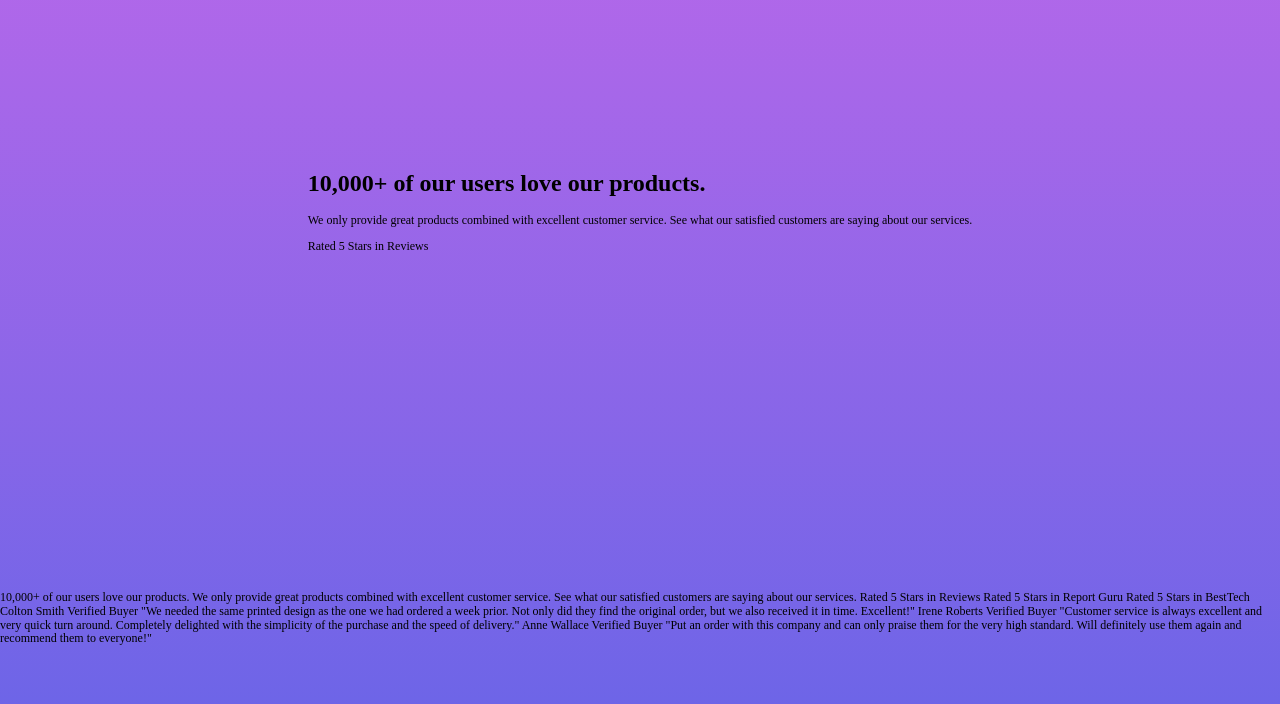
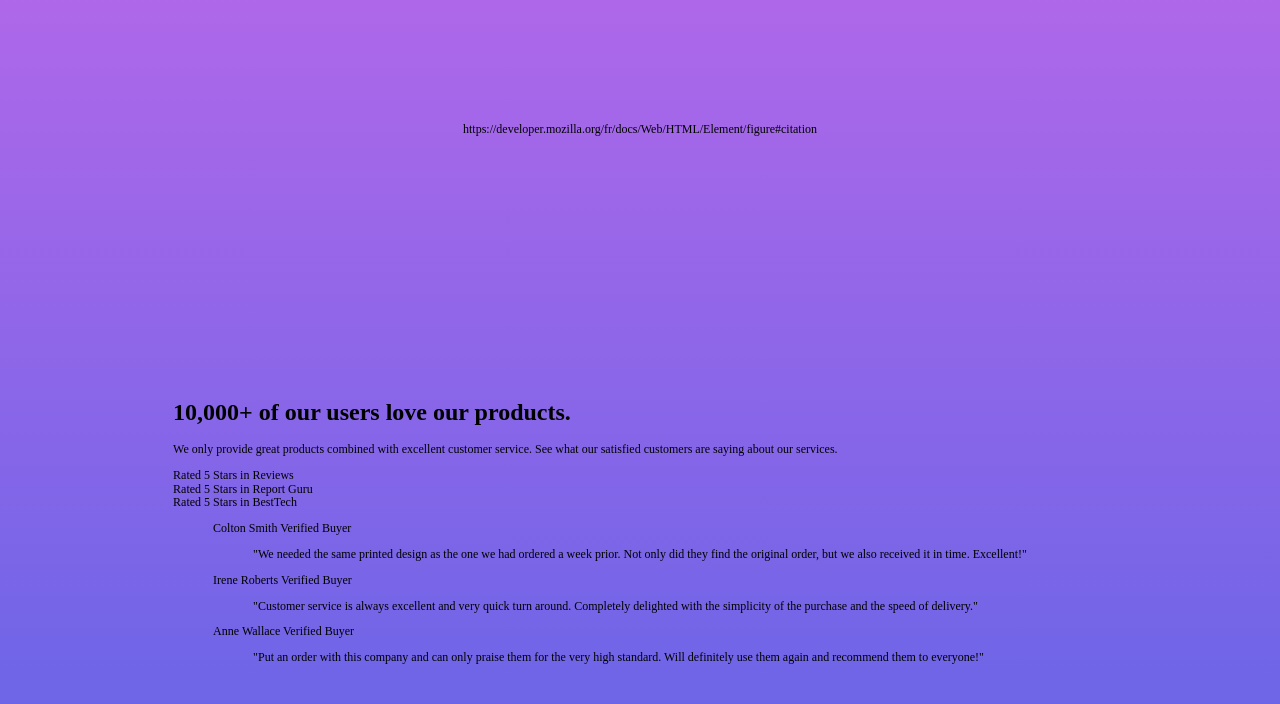
Before and after one commit to thomas-simonet/frontendmentor, a plain HTML site: page 04-social-proof-section/index.html in a window 1280 px wide. Drawn offline with nearby package versions, Linux system fonts and the light colour scheme; files that its build step writes are made by us from their sources.

Commit message:
feat(html): Markup

```diff
--- a/04-social-proof-section/index.html
+++ b/04-social-proof-section/index.html
@@ -1,3 +1,7 @@
+https://developer.mozilla.org/fr/docs/Web/HTML/Element/figure#citation
+
+
+
 <!DOCTYPE html>
 <html lang="en">
 
@@ -20,61 +24,60 @@
 
   <main>
 
-    <section>
+    <section class="social-proof">
 
-      <div>
+      <header>
         <h1>10,000+ of our users love our products.</h1>
         <p>We only provide great products combined with excellent customer service.
           See what our satisfied customers are saying about our services.</p>
+      </header>
+
+      <div class="social-proof__reviews">
+
+        <div>
+          <div class="star x5" aria-hidden="true"></div>
+          <span class="sr-only">Rated 5 Stars</span> in Reviews
+        </div>
+
+        <div>
+          <div class="star x5" aria-hidden="true"></div>
+          <span class="sr-only">Rated 5 Stars</span> in Report Guru
+        </div>
+
+        <div>
+          <div class="star x5" aria-hidden="true"></div>
+          <span class="sr-only">Rated 5 Stars</span> in BestTech
+        </div>
+
       </div>
 
-      <div>
-        <article>
-          <span></span>
-          Rated 5 Stars in Reviews
-        </article>
+      <div class="social-proof__testimonials">
+
+        <figure>
+          <figcaption>Colton Smith <span>Verified Buyer</span></figcaption>
+          <blockquote>"We needed the same printed design as the one we had ordered a week prior.
+            Not only did they find the original order, but we also received it in time.
+            Excellent!"</blockquote>
+        </figure>
+
+        <figure>
+          <figcaption>Irene Roberts <span>Verified Buyer</span></figcaption>
+          <blockquote>"Customer service is always excellent and very quick turn around. Completely
+            delighted with the simplicity of the purchase and the speed of delivery."</blockquote>
+        </figure>
+
+        <figure>
+          <figcaption>Anne Wallace <span>Verified Buyer</span></figcaption>
+          <blockquote>"Put an order with this company and can only praise them for the very high
+            standard. Will definitely use them again and recommend them to everyone!"</blockquote>
+        </figure>
+
       </div>
 
-      <div>
-        <article>
-          <div>
-            <img src="" alt="">
-            <h1></h1>
-            <span></span>
-          </div>
-          <p></p>
-        </article>
-      </div>
     </section>
 
   </main>
 
-
-  10,000+ of our users love our products.
-
-  We only provide great products combined with excellent customer service.
-  See what our satisfied customers are saying about our services.
-
-  Rated 5 Stars in Reviews
-  Rated 5 Stars in Report Guru
-  Rated 5 Stars in BestTech
-
-  Colton Smith
-  Verified Buyer
-  "We needed the same printed design as the one we had ordered a week prior.
-  Not only did they find the original order, but we also received it in time.
-  Excellent!"
-
-  Irene Roberts
-  Verified Buyer
-  "Customer service is always excellent and very quick turn around. Completely
-  delighted with the simplicity of the purchase and the speed of delivery."
-
-  Anne Wallace
-  Verified Buyer
-  "Put an order with this company and can only praise them for the very high
-  standard. Will definitely use them again and recommend them to everyone!"
-
 </body>
 
 </html>
```
